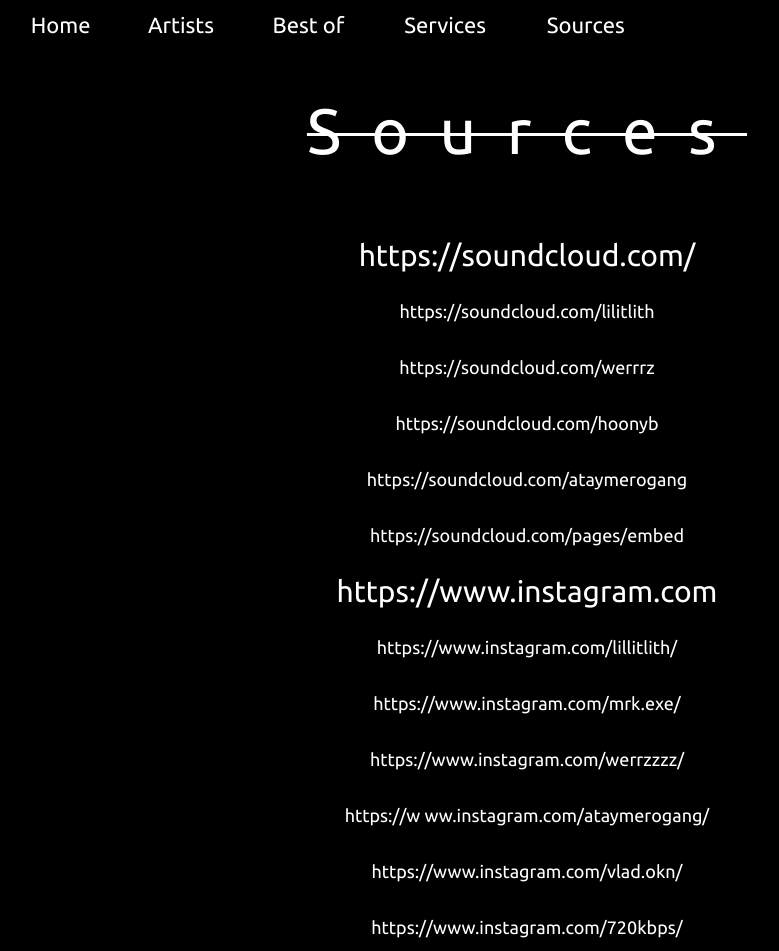
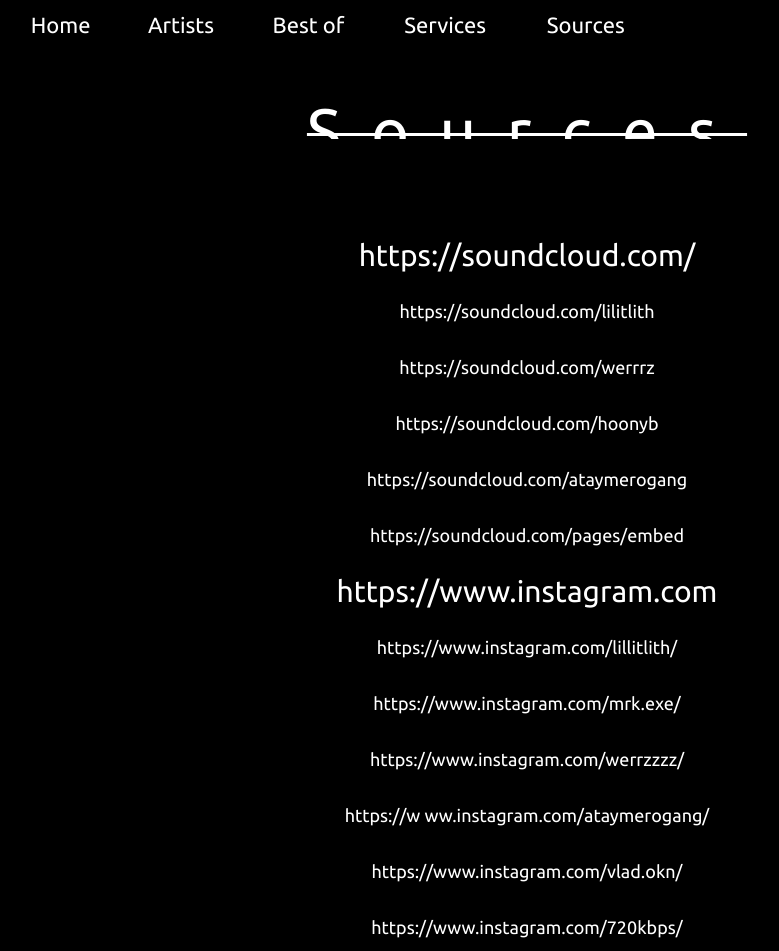
Before and after one commit to 720kbps/atymero, a plain HTML site: page sources.html in a window 1280 px wide. Shown: the top 951 px of the page, without its empty margins (113-892 px from the left). Drawn offline with Linux system fonts and the light colour scheme.

Commit message:
Update sources.css

```diff
--- a/sources.css
+++ b/sources.css
@@ -1,6 +1,7 @@
 #sources{
+    overflow:hidden;
     position: absolute;
-    width: 529px;
+    width: 500px;
     height: 46px;
     left: 50%;
     transform: translate(-50%, -50%);
```
